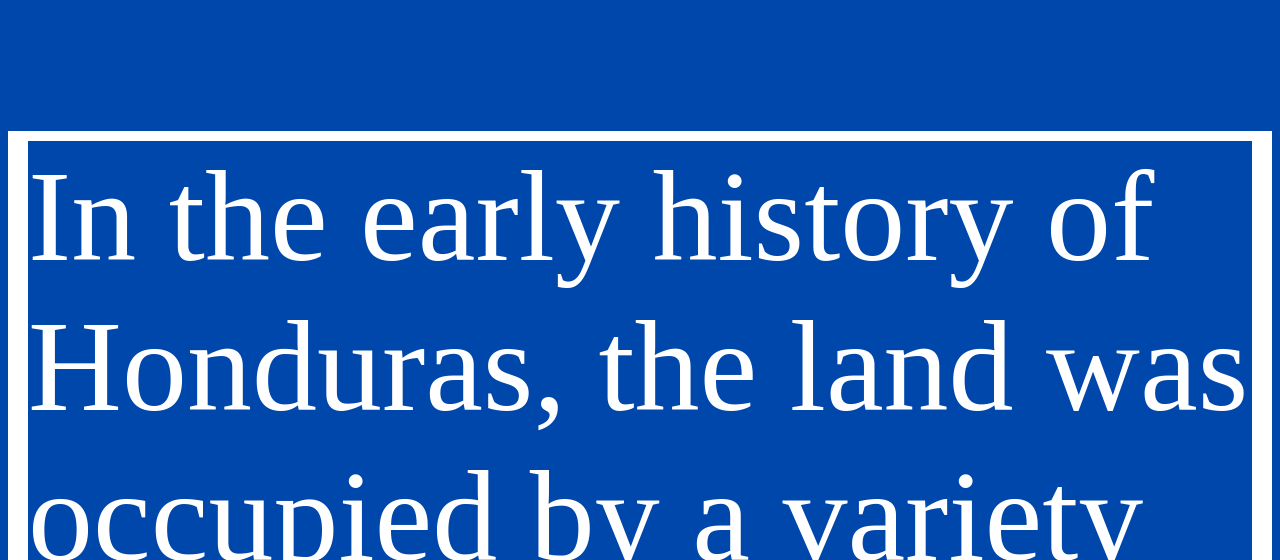
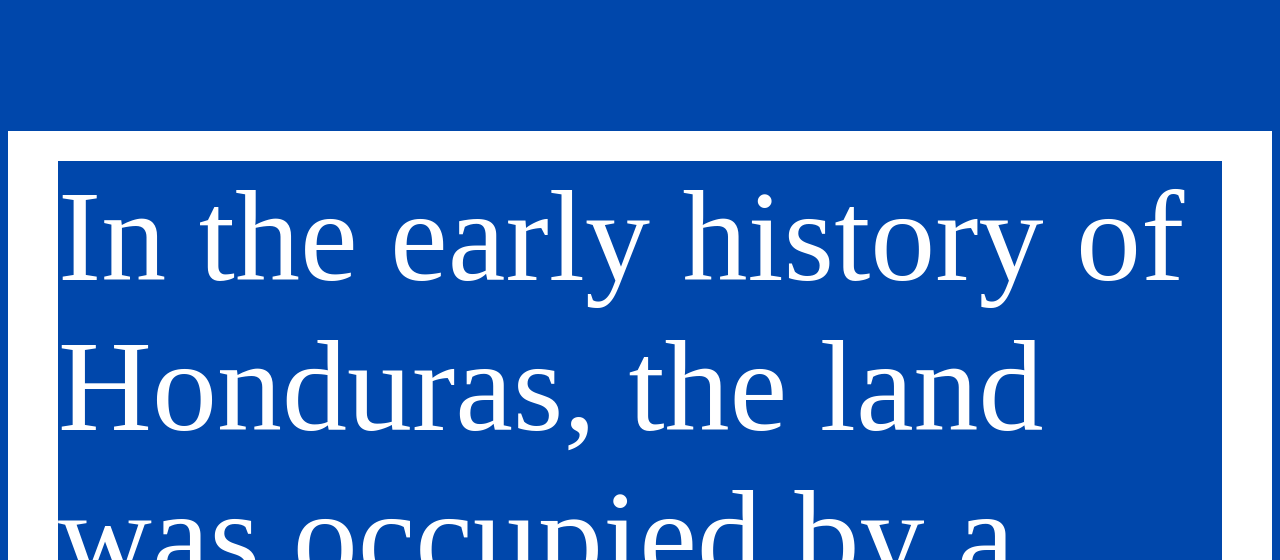
Before and after one commit to CEuceda8554/FinalWebsite.github.io, a plain HTML site: page index.html in a window 1280 px wide. Shown: the part 240-800 px from the top of the page. Drawn offline with Linux system fonts and the light colour scheme.

Commit message:
Update index.html

```diff
--- a/index.html
+++ b/index.html
@@ -18,9 +18,9 @@
        font-size:130; font-famil:  yourfont;
        color: White;
        border-style: solid;
-       border-width: 10px;
-      border-left-width: 20px;
-      border-right-width: 20px;
+       border-width: 30px;
+      border-left-width: 50px;
+      border-right-width: 50px;
       border-color: white;
          }
       </style>
```
